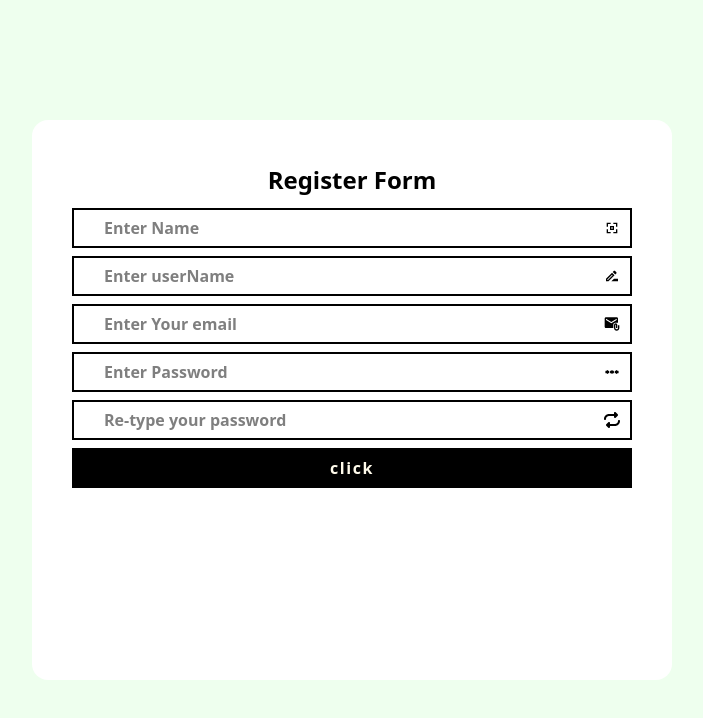
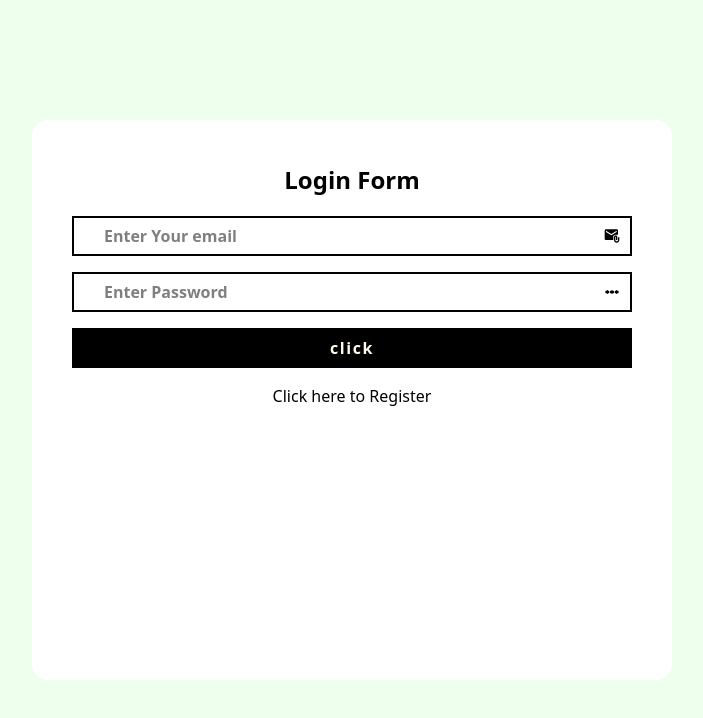
Before and after one commit to Ayush6659/BillApp, a React (Vite) app: page / in a window 1280 px wide. Shown: the top 718 px of the page, without its empty margins (288-991 px from the left). Built offline with nearby package versions, Linux system fonts and the light colour scheme.

Commit message:
Complted with the login UI

```diff
--- a/src/Components/Users/Login.jsx
+++ b/src/Components/Users/Login.jsx
@@ -3,6 +3,7 @@
 import { TbPassword } from "react-icons/tb";
 import {toast} from 'react-hot-toast'
 import empServices from '../../Services/empServices';
+import { Link } from 'react-router-dom';
 
 const Login = () => {
   const [formdata, setformdata] = useState({
@@ -29,8 +30,8 @@
 
 
       if(something.status==200){
-        toast.success("Registered Successfully")
-        navigate("/Login")
+        toast.success("logged in  Successfully")
+        navigate("/home")
         // console.log(formdata);
      }else{
         toast.error(`${something.response.data.message}`)
@@ -68,6 +69,7 @@
         <div className='w-full  flex justify-center items-center h-10 bg-black text-amber-50 '>
           <button className='font-bold tracking-widest w-full h-full hover:bg-blue-300'>click</button>
         </div>
+      <div className='hover:underline'>Click here to<Link to="register"> Register</Link></div>
       </form>
     </div>
   )
--- /dev/null
+++ b/src/Components/main/Main.jsx
@@ -0,0 +1,9 @@
+import React from 'react'
+
+const Main = () => {
+  return (
+    <div>Main</div>
+  )
+}
+
+export default Main
```
Also changed, not shown: src/Routes/Routes.jsx (+7 -2 lines).
